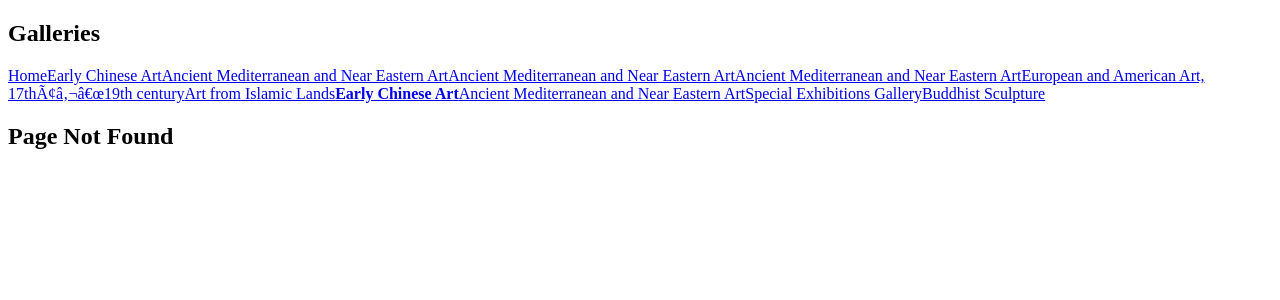
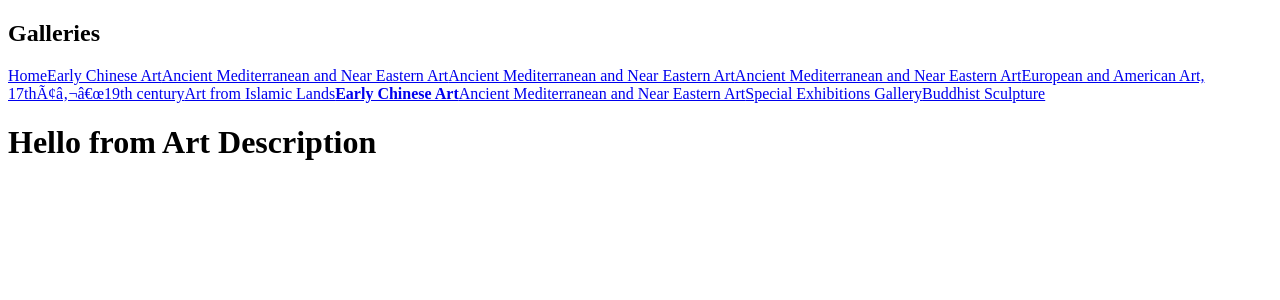
Before and after one commit to ryansummerlin/art-museum, a React (Create React App) app: page /galleries/1600/art/143354 in a window 1280 px wide. Shown: the top 300 px of the page. Built offline with nearby package versions, Linux system fonts and the light colour scheme.

Commit message:
set up artDescription and the corresponding route in GalleryView. To add functionality

```diff
--- a/src/App.js
+++ b/src/App.js
@@ -13,7 +13,7 @@ function App() {
           <h2>Harvard Art Museum</h2>
           <p>Look, but Don't Touch. Please select a Gallery in the navigation bar.</p>
         </Route>
-        <Route exact path={`/galleries/:galleryId`}>
+        <Route path={`/galleries/:galleryId`}>
           <GalleryView galleries={harvardArt.records} />
         </Route>
         <Route>
--- /dev/null
+++ b/src/components/ArtDescription/index.js
@@ -0,0 +1,10 @@
+import React from 'react';
+// import { Link, useParams } from 'react-router-dom';
+
+function ArtDescription () {
+    return (
+        <h1>Hello from Art Description</h1>
+    );
+}
+
+export default ArtDescription;
--- a/src/components/GalleryView/index.js
+++ b/src/components/GalleryView/index.js
@@ -1,6 +1,7 @@
 import React from 'react';
 import { useParams, Switch, Route } from 'react-router-dom';
 import ArtImageTile from '../ArtImageTile';
+import ArtDescription from '../ArtDescription';
 
 function GalleryView ({ galleries }) {
     const { galleryId } = useParams();
@@ -11,8 +12,11 @@ function GalleryView ({ galleries }) {
                 <Route exact path={`/galleries/:galleryId`}>
                     <h2>{gallery.name}</h2>
                     {gallery.objects.map(artwork => (
-                        <ArtImageTile art={artwork} key={artwork.id}></ArtImageTile>
+                        <ArtImageTile art={artwork} key={artwork.id} />
                     ))}
+                </Route>
+                <Route exact path={`/galleries/:galleryId/art/:artId`}>
+                    <ArtDescription gallery={gallery} />
                 </Route>
             </Switch>
         </div>
```
